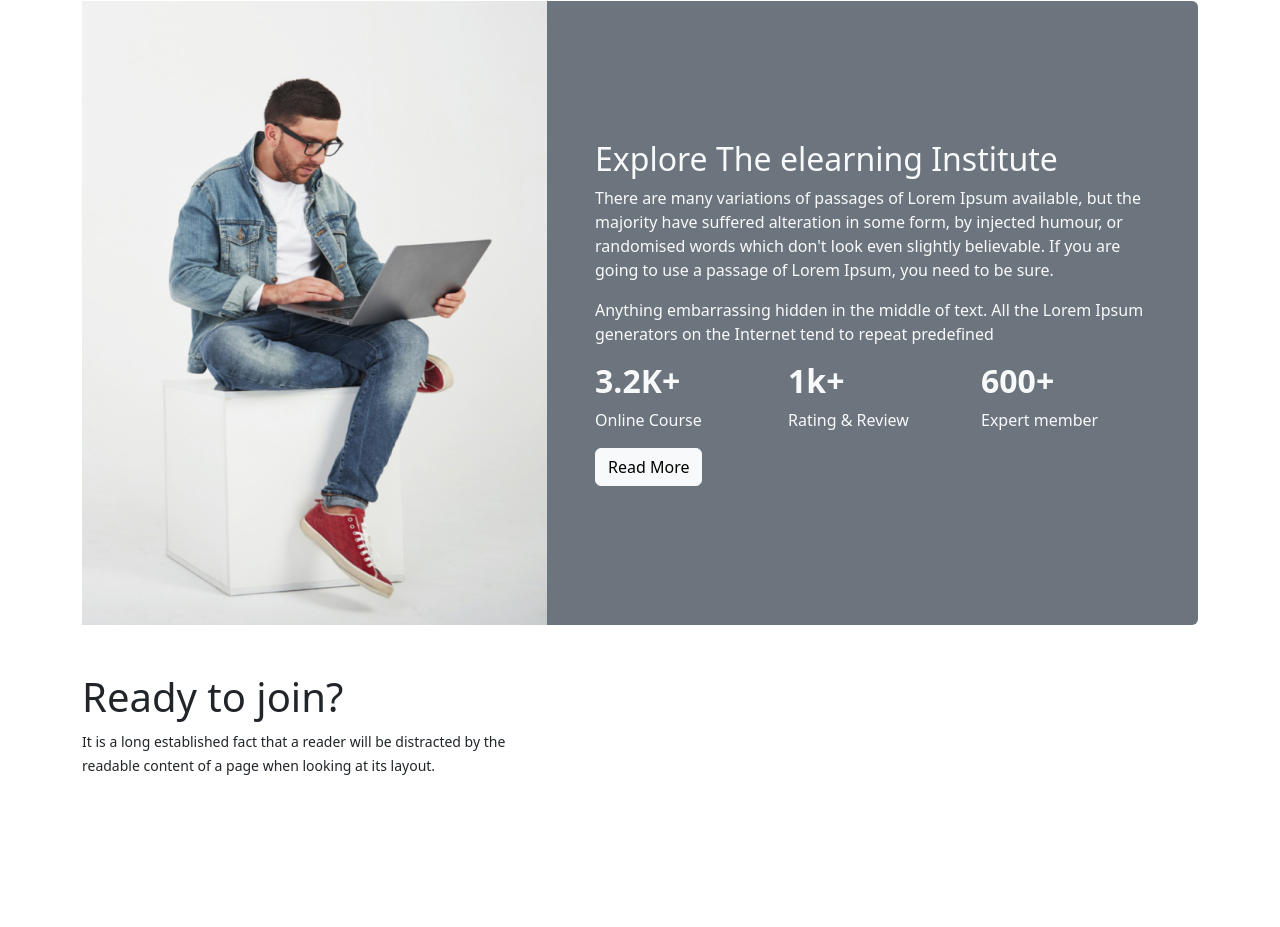
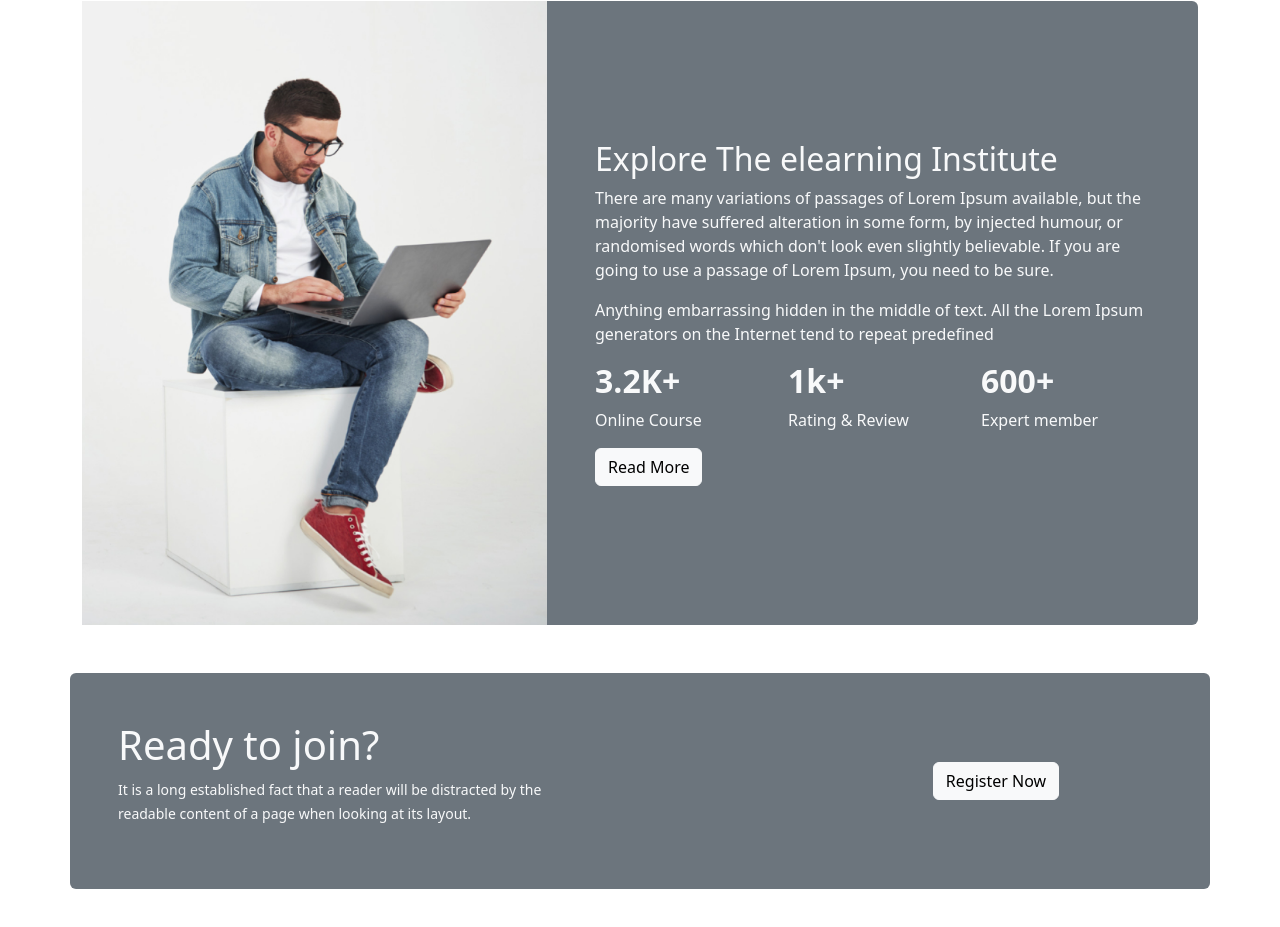
Before and after one commit to SamaulHaque/moonTech.com, a plain HTML site: page index.html in a window 1280 px wide. Shown: the part 1350-2277 px from the top of the page. Before the commit the page ends 2143 px from the top, so only its background shows below. Drawn offline with nearby package versions, Linux system fonts and the light colour scheme.

```diff
--- a/index.html
+++ b/index.html
@@ -254,14 +254,14 @@
         </section>
         <!------------- Explore the learning end here --------->
         <!------------- ready to join star here ------------------>
-        <section class="container">
-            <div class="row">
-                <div class="col-8">
+        <section class="container bg-secondary p-5 rounded mb-5">
+            <div class="row  text-light d-flex align-items-center justify-content-center">
+                <div class="col-lg-8 col-md-12 col-sm-12 text-lg-start text-md-center text-sm-center">
                     <h1>Ready to join?</h1>
                     <p><small>It is a long established fact that a reader will be distracted by the <br> readable content of a page when looking at its layout.</small></p>
                 </div>
-                <div class="col-4">
-
+                <div class="col-lg-4 col-md-12 col-sm-12 text-center ">
+                    <button class="btn btn-light">Register Now</button>
                 </div>
             </div>
         </section>
```
